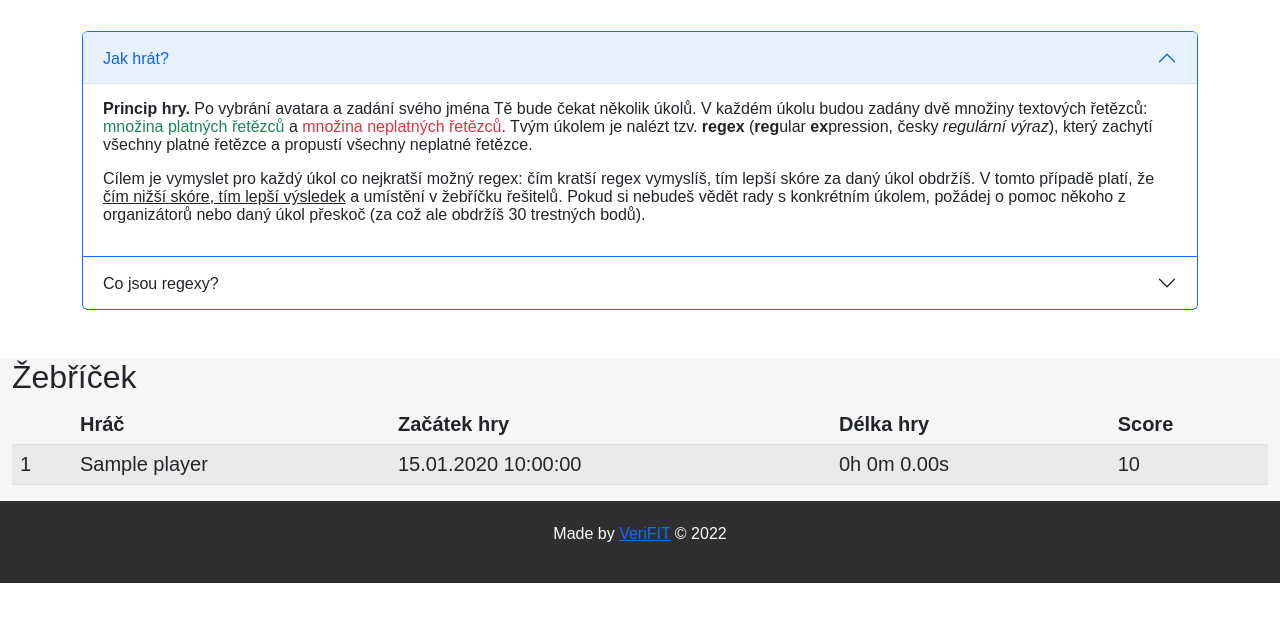
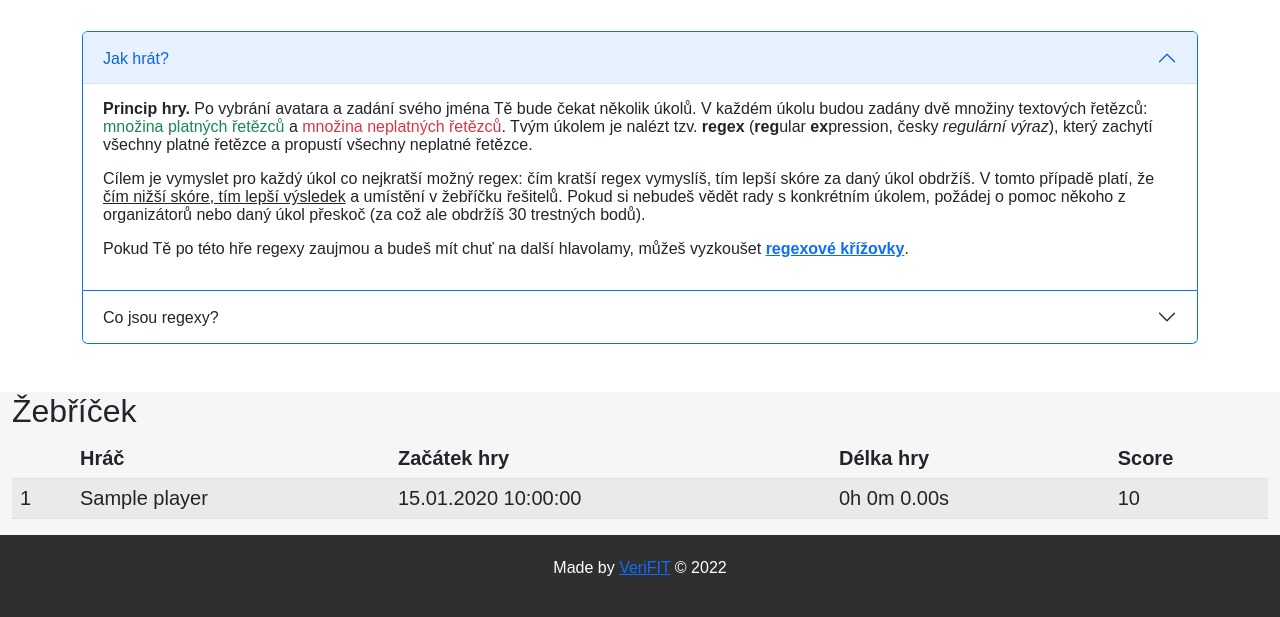
Before and after one commit to VeriFIT/regular-game, a Django app: page /game/ in a window 1280 px wide, after a click on "Jak hrát?". Shown: the part 1098-1715 px from the top of the page. Before the commit the page ends 1681 px from the top, so only its background shows below. Run offline with Django 4.2, Linux system fonts and the light colour scheme; tables that the repository leaves empty hold one stand-in row (values such as "Sample post").

Commit message:
Add links to helpful online resources.

```diff
--- a/regular_game_site/regular_game/templates/regular_game/index.html
+++ b/regular_game_site/regular_game/templates/regular_game/index.html
@@ -7,7 +7,8 @@
   {% if player %}
     {% if player.score < 105 %}
       <div class="alert alert-success text-center">
-        <strong>Gratulujeme, podařilo se Ti Gargamela porazit!</strong> Získané body: <strong>{{ player.score }}</strong>.
+        <strong>Gratulujeme, podařilo se Ti Gargamela porazit!</strong> Získané body: <strong>{{ player.score }}</strong>.<br>
+        <strong>Kam dál?</strong> Vyzkoušej další zábavné <a href="https://regexcrossword.com/" alt="Regexove krizovky" target="_blank" rel="noopener noreferrer">regexové hlavolamy</a>.
         <img class="mx-auto d-block mb-3" src="https://clipground.com/images/trophy-clipart-19.jpg" alt="Gargamel" width="300"/>
         <form action="{% url 'regular_game:index' %}" method="get">
           {% csrf_token %}
@@ -165,6 +166,8 @@
             <p>Cílem je vymyslet pro každý úkol co nejkratší možný regex: čím kratší regex vymyslíš, tím lepší skóre za daný úkol obdržíš.
             V tomto případě platí, že <u>čím nižší skóre, tím lepší výsledek</u> a umístění v žebříčku řešitelů.
             Pokud si nebudeš vědět rady s konkrétním úkolem, požádej o pomoc někoho z organizátorů nebo daný úkol přeskoč (za což ale obdržíš 30 trestných bodů).</p>
+
+            <p>Pokud Tě po této hře regexy zaujmou a budeš mít chuť na další hlavolamy, můžeš vyzkoušet <a href="https://regexcrossword.com/" alt="Regexove krizovky" target="_blank" rel="noopener noreferrer"><strong>regexové křížovky</strong></a>.</p>
           </div>
         </div>
       </div>
--- a/regular_game_site/regular_game/templates/regular_game/regex-help.html
+++ b/regular_game_site/regular_game/templates/regular_game/regex-help.html
@@ -53,4 +53,6 @@
       <li>příklady propuštení pro <code>\(pozn\.</code>: <code>na jaře se probouzí plazi (poznamenala ještěrka)</code> (ruší se speciální význam symbolů <code>(</code> a <code>.</code>)</li>
     </ul>
   </ul>
+
+  <p>Pokud si potřebuješ otestovat, proč Ti nějaký regex nefunguje, můžeš využít online nástroj <a href="https://regex101.com/" alt="Regex101" target="_blank" rel="noopener noreferrer">Regex101</a>.</p>
 </div>
```
